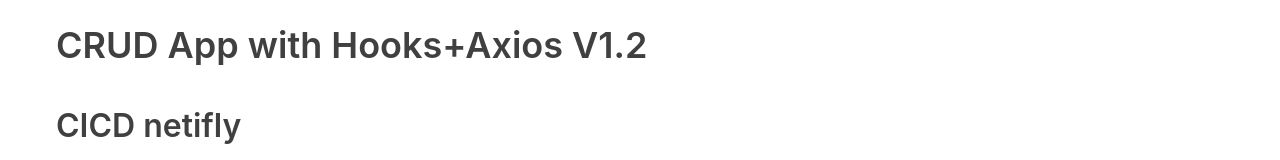
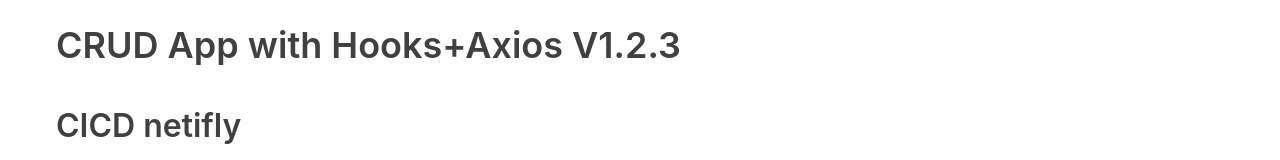
Before and after one commit to ivanchenoweth/react-hooks-axios-crud, a React (Create React App) app: page / in a window 1280 px wide. Shown: the top 160 px of the page. Built offline with nearby package versions, Linux system fonts and the light colour scheme; no server answers.

Commit message:
testdeploy1 changing version

```diff
--- a/src/App.js
+++ b/src/App.js
@@ -13,7 +13,7 @@
   const [currentUser, setCurrentUser] = useState(initialFormState);
   const [editing, setEditing] = useState(false);
 
-  // Initial ajax call to fill setUsers
+  // Initial ajax call to fill setUsers ... change one only if []
   useEffect(() => {
     const fetchData = async () => {
       const result = await axios(
@@ -70,7 +70,7 @@
 
   return (
     <div className="container">
-      <h1>CRUD App with Hooks+Axios V1.2</h1>
+      <h1>CRUD App with Hooks+Axios V1.2.3</h1>
       <h2>CICD netifly</h2>
       <small>You are running this application in <b>{process.env.NODE_ENV}</b> mode.</small>
       <h6>Environment REACT_APP_API_URL from .env or netlify.toml: {process.env.REACT_APP_API_URL}</h6>
```
